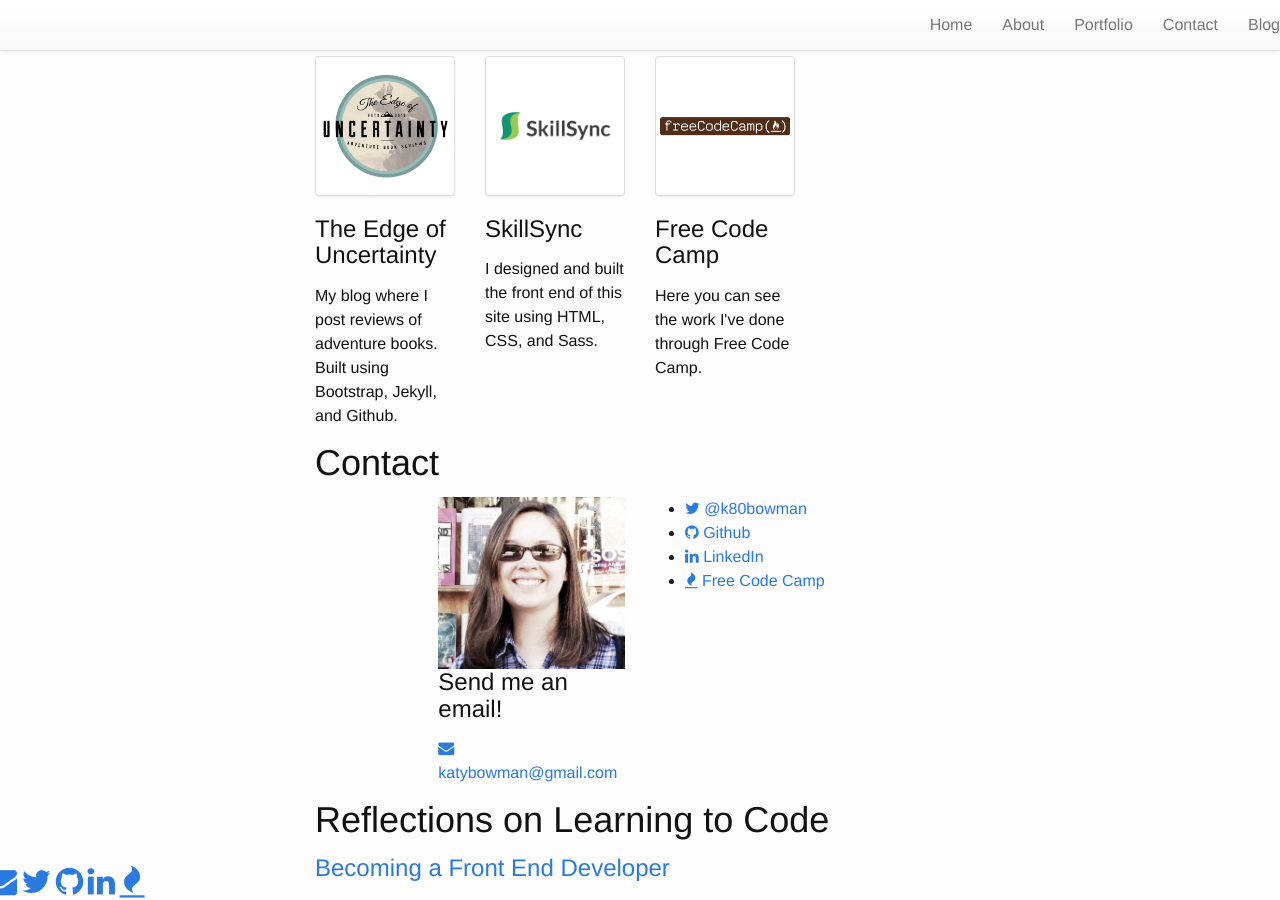
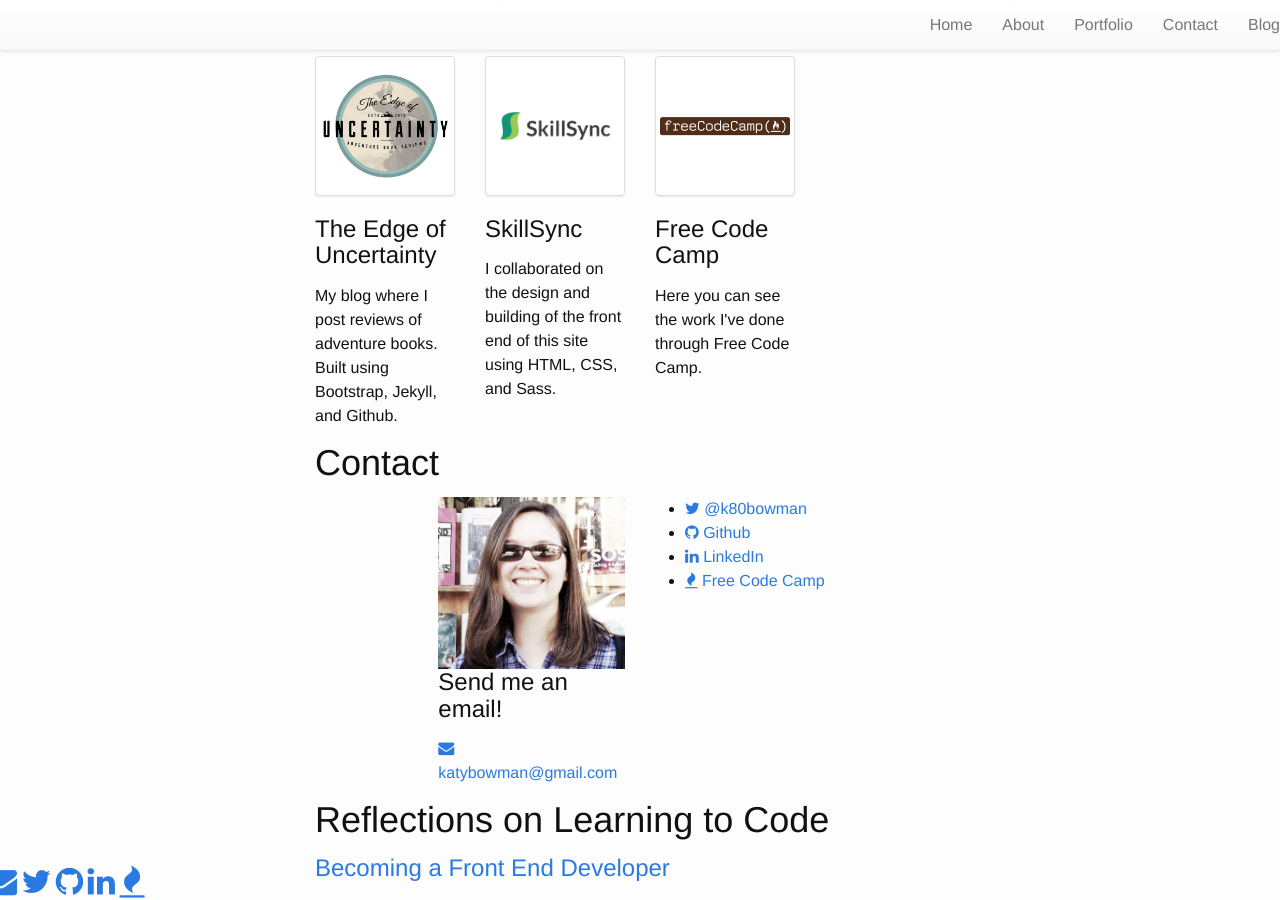
Before and after one commit to k80bowman/k80bowman, a Jekyll site: the page built from app/index.html, in a window 1280 px wide and 900 px high, scrolled down 2400 px. Built offline with Jekyll 4.4.1, drawn with Linux system fonts in a browser that asks for light colours; nearby versions of some CDN libraries; some web fonts are replaced.

Commit message:
updated description of role on project

```diff
--- a/app/index.html
+++ b/app/index.html
@@ -85,7 +85,7 @@
             </a>
           <div class="caption">
             <h3 class="captionTitle">SkillSync</h3>
-            <p>I designed and built the front end of this site using HTML, CSS, and Sass.</p>
+            <p>I collaborated on the design and building of the front end of this site using HTML, CSS, and Sass.</p>
           </div>
         </div>
         <div class="col-md-3 project">
```
